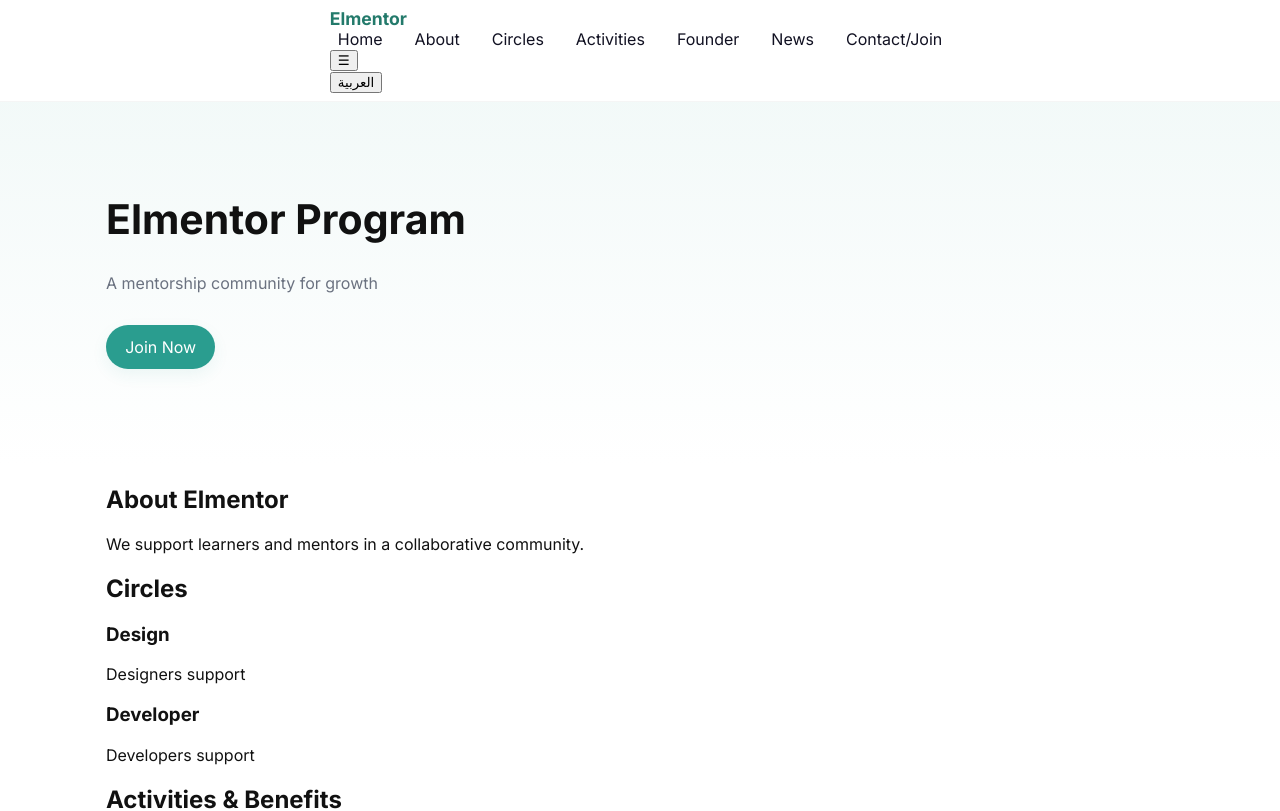
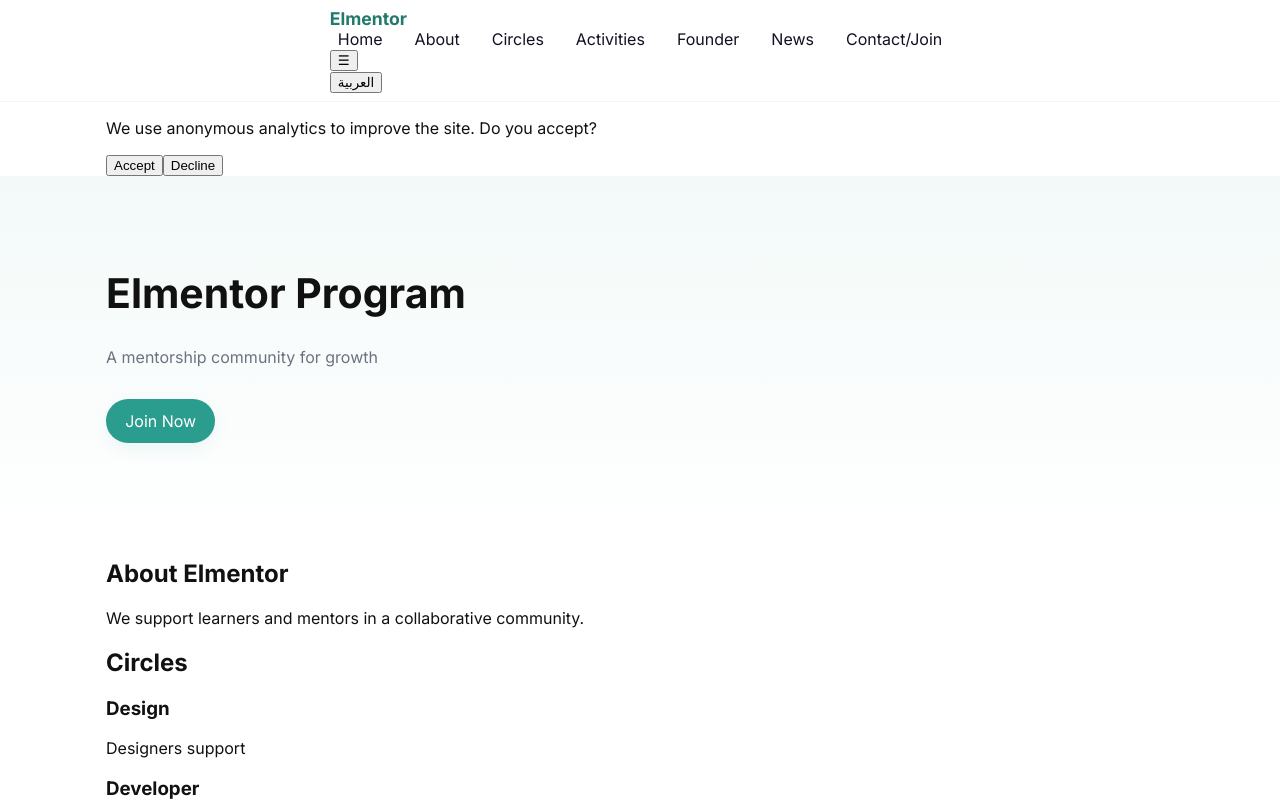
Before and after one commit to aymanaboghonim/elmentor-landing-demo, a React (Vite) app: page / in a window 1280 px wide. Shown: the top 811 px of the page. Built offline with nearby package versions, Linux system fonts and the light colour scheme.

Commit message:
feat(analytics): add lightweight analytics and CTA tracking; consent banner; unit tests

```diff
--- a/src/App.jsx
+++ b/src/App.jsx
@@ -9,6 +9,7 @@ import News from './components/News'
 import ContactForm from './components/ContactForm'
 import Footer from './components/Footer'
 import { I18nProvider } from './i18n'
+import AnalyticsConsent from './components/AnalyticsConsent'
 
 export default function App () {
   const [locale, setLocale] = useState('en')
@@ -17,6 +18,7 @@ export default function App () {
     <I18nProvider locale={locale} setLocale={setLocale}>
       <div>
         <Navbar />
+        <AnalyticsConsent />
         <main>
           <Hero />
           <About />
--- /dev/null
+++ b/src/components/AnalyticsConsent.jsx
@@ -0,0 +1,21 @@
+import React, { useState, useEffect } from 'react'
+import analytics, { setConsent, hasConsent } from '../lib/analytics'
+
+export default function AnalyticsConsent () {
+  const [granted, setGranted] = useState(false)
+  useEffect(() => {
+    setGranted(hasConsent())
+  }, [])
+
+  if (granted) return null
+
+  return (
+    <div className="analytics-consent" role="dialog" aria-live="polite">
+      <div className="container">
+        <p>We use anonymous analytics to improve the site. Do you accept?</p>
+        <button onClick={() => { setConsent(true); setGranted(true) }}>Accept</button>
+        <button onClick={() => { setConsent(false); setGranted(false) }}>Decline</button>
+      </div>
+    </div>
+  )
+}
--- a/src/components/ContactForm.jsx
+++ b/src/components/ContactForm.jsx
@@ -15,11 +15,15 @@ export default function ContactForm () {
       })
       if (res.ok) {
         setStatus('success')
+        // Track event for successful submissions
+        import('../lib/analytics').then(({ default: analytics }) => analytics.trackEvent('form_submit', { result: 'success' }))
       } else {
         setStatus('error')
+        import('../lib/analytics').then(({ default: analytics }) => analytics.trackEvent('form_submit', { result: 'error' }))
       }
     } catch (err) {
       setStatus('error')
+      import('../lib/analytics').then(({ default: analytics }) => analytics.trackEvent('form_submit', { result: 'error' }))
     }
   }
   return (
--- a/src/components/Hero.jsx
+++ b/src/components/Hero.jsx
@@ -1,5 +1,6 @@
 import React from 'react'
 import { useI18n } from '../i18n'
+import analytics from '../lib/analytics'
 
 export default function Hero () {
   const { t } = useI18n()
@@ -8,7 +9,7 @@ export default function Hero () {
       <div className="hero-inner container">
         <h1>{t('hero.title')}</h1>
         <p>{t('hero.subtitle')}</p>
-        <a className="cta" href="#contact">{t('hero.cta')}</a>
+        <a className="cta" href="#contact" onClick={() => analytics.trackEvent('cta_click', { from: 'hero' })}>{t('hero.cta')}</a>
       </div>
     </section>
   )
--- /dev/null
+++ b/src/lib/analytics.js
@@ -0,0 +1,27 @@
+// Minimal analytics SDK — respects consent and provides a trackEvent API
+const CONSENT_KEY = 'elmentor_analytics_consent'
+
+export function hasConsent () {
+  try {
+    return localStorage.getItem(CONSENT_KEY) === '1'
+  } catch (err) {
+    return false
+  }
+}
+
+export function setConsent (ok) {
+  try {
+    localStorage.setItem(CONSENT_KEY, ok ? '1' : '0')
+  } catch (err) {
+    // ignore
+  }
+}
+
+export function trackEvent (name, payload = {}) {
+  if (!hasConsent()) return
+  // In a real app we would send to a backend or analytics provider.
+  // For demo we log to the console so we can see events in CI artifacts.
+  console.log('[analytics]', name, payload)
+}
+
+export default { hasConsent, setConsent, trackEvent }
```
Also changed, not shown: 1 other file (tests, documents, lock files or other folders).
